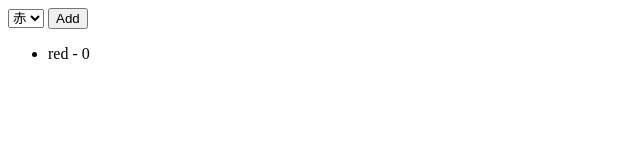
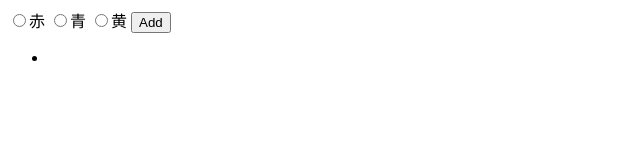
Before and after one commit to takefumi24/js_ES6, a plain HTML site: page DOM/index.html in a window 1280 px wide. Both pictures are taken after a click on the button "Add". Shown: the whole page, without its empty margins (0-640 px from the left). Drawn offline with Linux system fonts and the light colour scheme.

Commit message:
checked属性の操作

```diff
--- a/DOM/index.html
+++ b/DOM/index.html
@@ -5,11 +5,9 @@
   <title>DOM Special</title>
 </head>
 <body>
-  <select>
-    <option value = "red">赤</option>
-    <option value = "blue">青</option>
-    <option value = "yellow">黄</option>
-  </select>
+  <input type="radio" name="color" value="red">赤
+  <input type="radio" name="color" value="blue">青
+  <input type="radio" name="color" value="yellow">黄
   <button>Add</button>
   <ul>
   </ul>
--- a/DOM/main.js
+++ b/DOM/main.js
@@ -2,9 +2,16 @@
 
 {
   document.querySelector('button').addEventListener('click', () => {
+    const colors = document.querySelectorAll('input');
+    let selectedColor;
+    colors.forEach(color => {
+      if (color.checked === true) {
+        selectedColor = color.value;
+      }
+    });
+
     const li = document.createElement('li');
-    const color = document.querySelector('select');
-    li.textContent = `${color.value} - ${color.selectedIndex}`;
+    li.textContent = selectedColor;
     document.querySelector('ul').appendChild(li);
   });
 }
```
